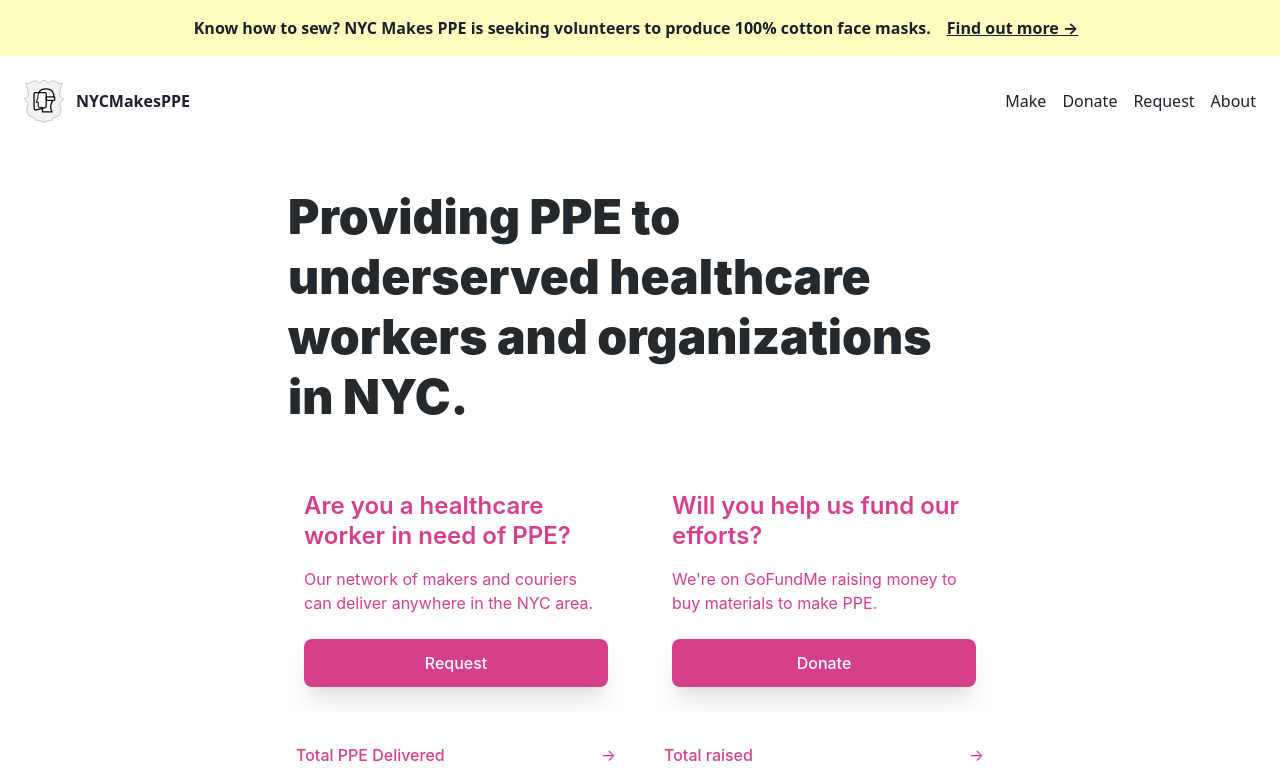
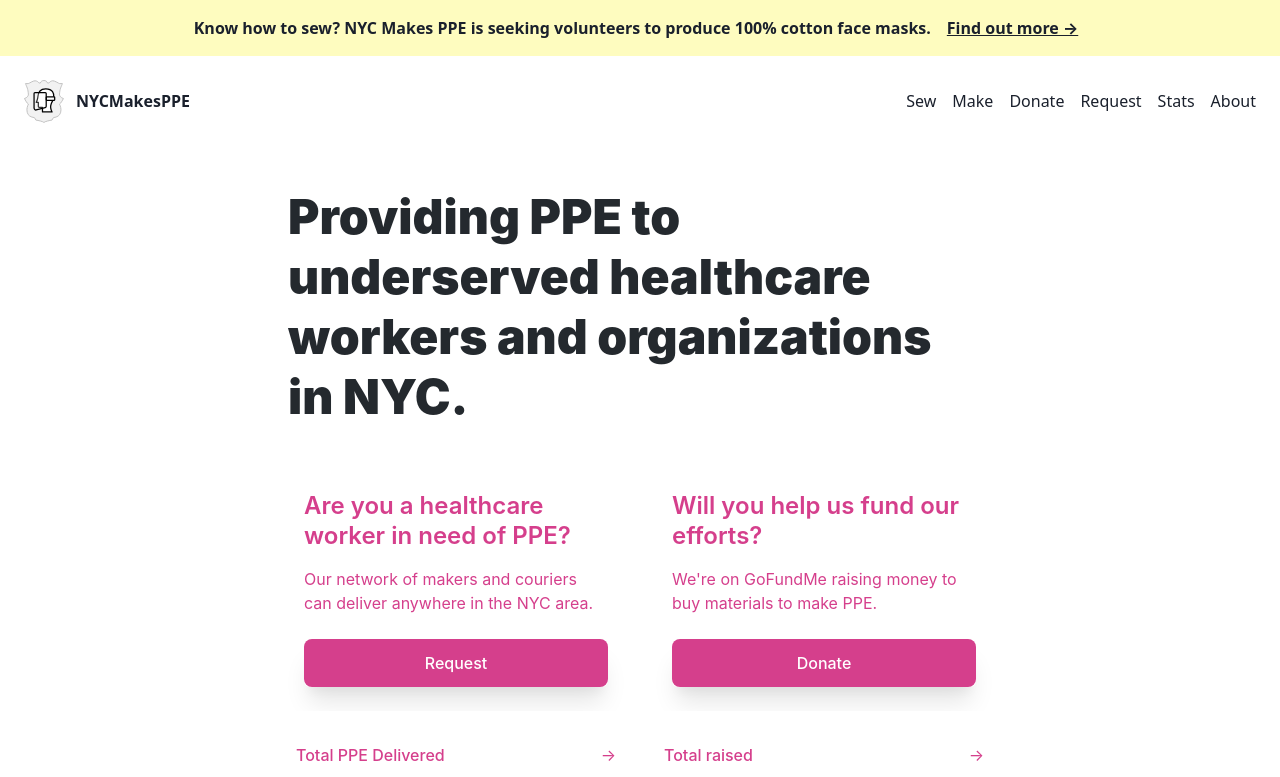
Before and after one commit to NYCPPE/nyc-makers-vs-covid, a Next.js app: page / in a window 1280 px wide. Shown: the top 777 px of the page. Built offline with nearby package versions, Linux system fonts and the light colour scheme; no server answers; what @tailwindcss/ui would draw is missing.

Commit message:
add sew to top level nav

```diff
--- a/components/nav.jsx
+++ b/components/nav.jsx
@@ -2,6 +2,7 @@ import Link from 'next/link'
 import Banner from './banner'
 
 const links = [
+  { href: '/instructions#sewn-100-cotton-masks', label: 'Sew' },
   { href: '/instructions', label: 'Make' },
   {
     href: 'https://charity.gofundme.com/o/en/campaign/nyc-makes-ppe-covid-19',
@@ -12,6 +13,7 @@ const links = [
       'https://docs.google.com/forms/d/1eON_mLsFlD1wn_JUDM31IQkamXbBWD8Df6VdYJ9UDWQ/edit?ts=5e7bfed0',
     label: 'Request'
   },
+  { href: '/stats', label: 'Stats', hide: true },
   { href: '/about', label: 'About' }
 ]
 
@@ -33,8 +35,11 @@ export default function Nav() {
             </Link>
           </li>
           <ul className="flex justify-between items-center">
-            {links.map(({ href, label }) => (
-              <li key={`${href}${label}`} className="ml-4">
+            {links.map(({ href, label, hide }) => (
+              <li
+                key={`${href}${label}`}
+                className={hide ? 'ml-4 hidden md:block' : 'ml-4'}
+              >
                 <a href={href} className="btn-blue no-underline text-gray-900">
                   {label}
                 </a>
--- a/components/photos.jsx
+++ b/components/photos.jsx
@@ -1,6 +1,6 @@
 export default () => (
   <div className="flex flex-col">
-    <div className="flex justify-start">
+    <div className="flex flex-wrap md:flex-no-wrap justify-start">
       <span className="rounded-lg overflow-hidden">
         <img
           className="h-auto w-full max-w-xs mx-auto"
@@ -24,21 +24,5 @@ export default () => (
         />
       </span>
     </div>
-    {/* <div className="flex mt-1 justify-between">
-      <span className="rounded-lg overflow-hidden">
-        <img
-          className="h-auto w-full max-w-xs mx-auto"
-          src="distribution/image2.jpg"
-        />
-      </span>
-      <span className="w-2 h-2"></span>
-
-      <span className="rounded-lg overflow-hidden">
-        <img
-          className="h-auto w-full max-w-xs mx-auto"
-          src="distribution/image3.jpg"
-        />
-      </span>
-    </div> */}
   </div>
 )
```
